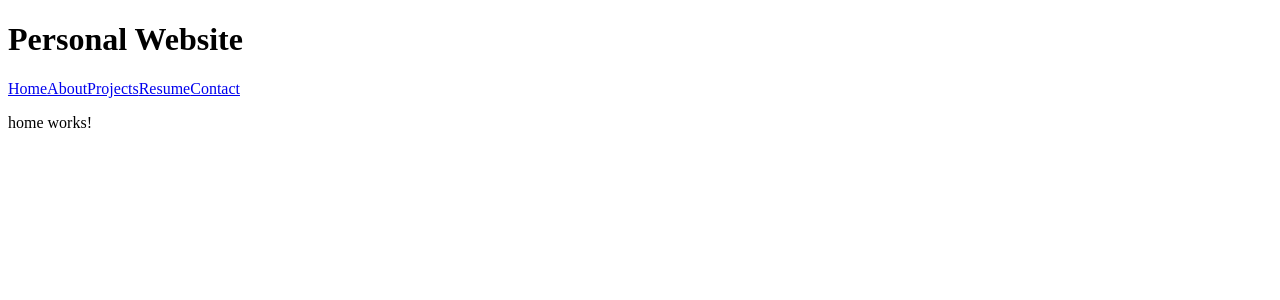
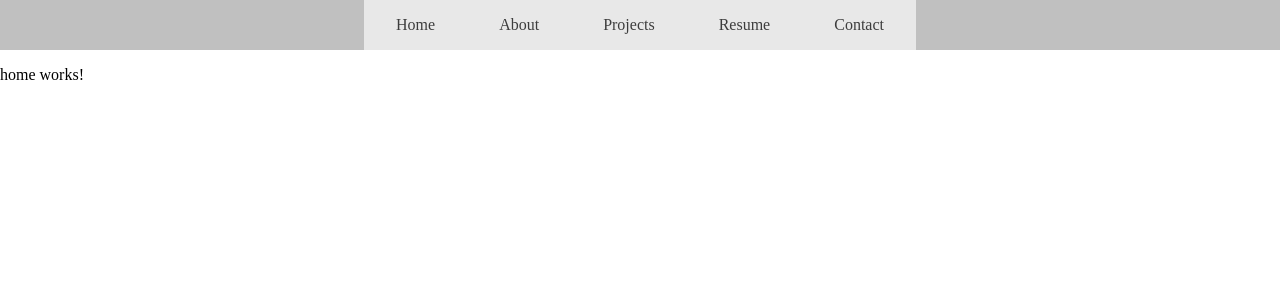
Before and after one commit to rcn8263/personal-website, an Angular app: page /home in a window 1280 px wide. Shown: the top 300 px of the page. Built offline with nearby package versions, Linux system fonts and the light colour scheme.

Commit message:
added css to top navigation bar

```diff
--- a/src/app/app.component.css
+++ b/src/app/app.component.css
@@ -0,0 +1,22 @@
+.topnav {
+  background-color: rgb(192, 192, 192);
+  text-align: center;
+}
+
+.topnav a {
+  padding: 1rem;
+  padding-left: 2rem;
+  padding-right: 2rem;
+  text-decoration: none;
+  display: inline-block;
+  background-color: #e8e8e8;
+  color: #3d3d3d;
+}
+
+.topnav a:hover {
+  color: white;
+  background-color: #42545c;
+}
+.topnav a.active {
+  background-color: black;
+}
--- a/src/app/app.component.html
+++ b/src/app/app.component.html
@@ -1,5 +1,4 @@
-<h1>Personal Website</h1>
-<nav>
+<nav class="topnav">
   <a routerLink="/home">Home</a>
   <a routerLink="/about">About</a>
   <a routerLink="/projects">Projects</a>
--- a/src/styles.css
+++ b/src/styles.css
@@ -1 +1,4 @@
 /* You can add global styles to this file, and also import other style files */
+body {
+  margin: 0;
+}
```
